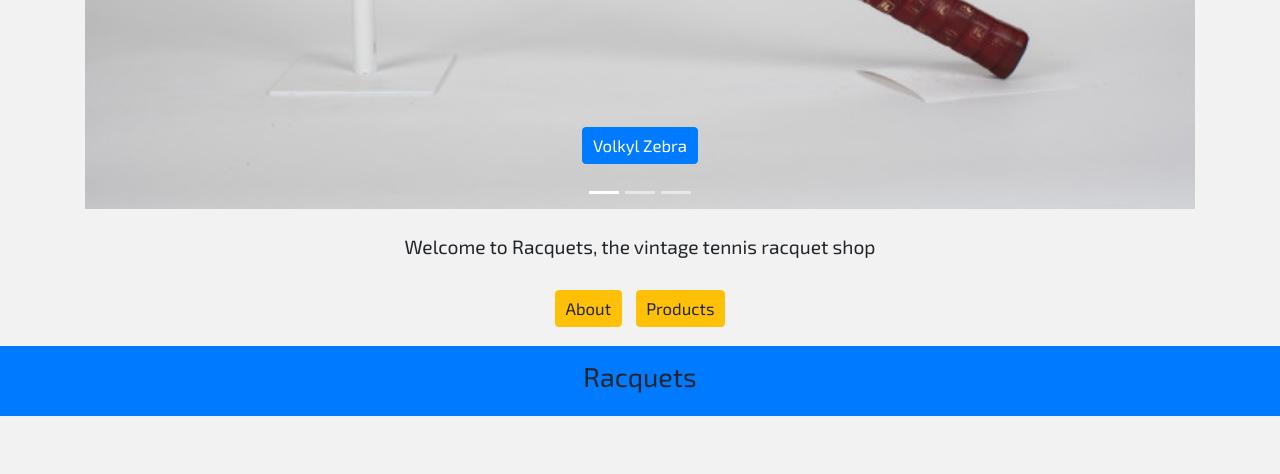
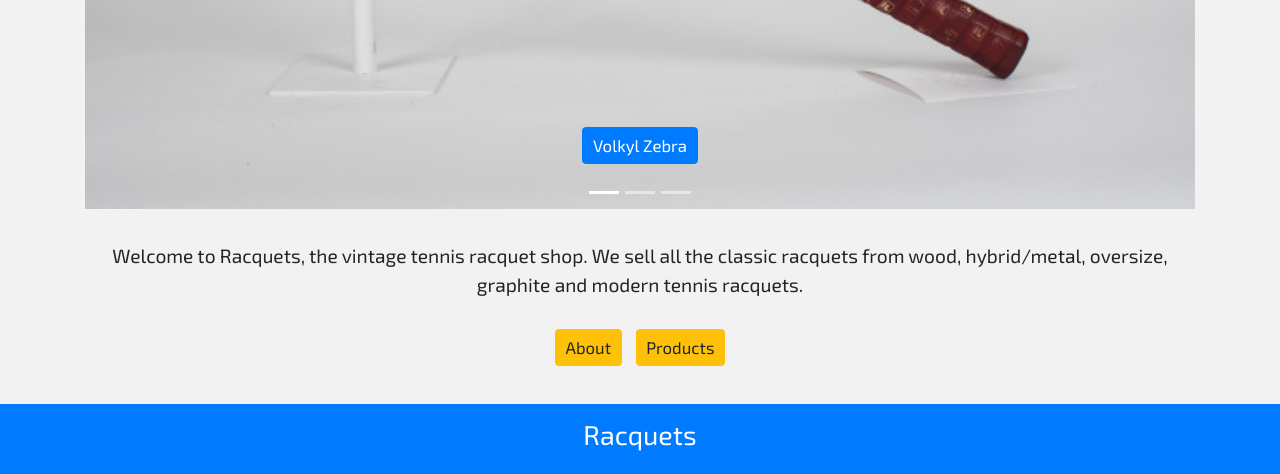
Before and after one commit to ey7/project-four, a Django app: page /home/ in a window 1280 px wide. Shown: the part 524-998 px from the top of the page. Before the commit the page ends 940 px from the top, so only its background shows below. Run offline with Django 3.2, Linux system fonts and the light colour scheme; some libraries are stand-ins or nearby versions.

Commit message:
minor styling and content mods to the home page

```diff
--- a/home/templates/home/index.html
+++ b/home/templates/home/index.html
@@ -18,7 +18,7 @@
                     <div class="carousel-item">
                           <img src="{% static 'img/maxply_index.jpg' %}" alt="Dunlop Maxply Wood Racquet" class="d-block w-100">
                           <div class="carousel-caption">
-                          <p><a class="btn btn-sm btn-primary carousel-btn-info" href="#" role="button">Dunlop Maxply</a></p>
+                          <p><a class="btn btn-sm btn-primary carousel-btn-info" href="https://racquet-shop.herokuapp.com/products/dunlop-maxply/" role="button">Dunlop Maxply</a></p>
                           </div>
                     </div>
                     <div class="carousel-item">
@@ -39,11 +39,11 @@
             </div> <!-- end of super-carousel -->
 
         <!--    about    -->
-        <aside class="about mt-2 text-center">
-          <p>Welcome to Racquets, the vintage tennis racquet shop</p>
+        <aside class="text-center mt-3">
+          <p>Welcome to Racquets, the vintage tennis racquet shop. We sell all the classic racquets from wood, hybrid/metal, oversize, graphite and modern tennis racquets.</p>
           <p class="text-center">
-            <a class="btn btn-sm btn-warning mt-2 mr-2" aria-label="about us" href="{% url 'about' %}">About</a>
-            <a class="btn btn-sm btn-warning mt-2" aria-label="products" href="{% url 'products:all-products' %}">Products</a>
+            <a class="btn btn-sm btn-warning mt-2 mb-3 mr-2" aria-label="about us" href="{% url 'about' %}">About</a>
+            <a class="btn btn-sm btn-warning mt-2 mb-3" aria-label="products" href="{% url 'products:all-products' %}">Products</a>
           </p>
         </aside>
 
--- a/static/css/style.css
+++ b/static/css/style.css
@@ -44,6 +44,10 @@ h2 {
     left: 0;
 }
 
+.footer-logo {
+    color: #fff;
+}
+
 /* ------------------ general media queries ------------------- */
 
 /* medium screens and up */
--- a/templates/base.html
+++ b/templates/base.html
@@ -25,7 +25,7 @@
 
 	<!-- nav  -->
 
-    <nav class="navbar navbar-expand-sm bg-primary navbar-dark sticky-top">
+    <nav class="navbar navbar-expand-md bg-primary navbar-dark sticky-top">
       <div class="container">
         <a href="{% url 'index' %}" class="navbar-brand font-weight-bold">Racquets</a>
           <span class="pl-3 text-light d-none d-lg-block">Vintage Tennis Racquets</span>
```
Also changed, not shown: static/img/evertWood.jpg (added), static/img/pro30.jpg (added).
